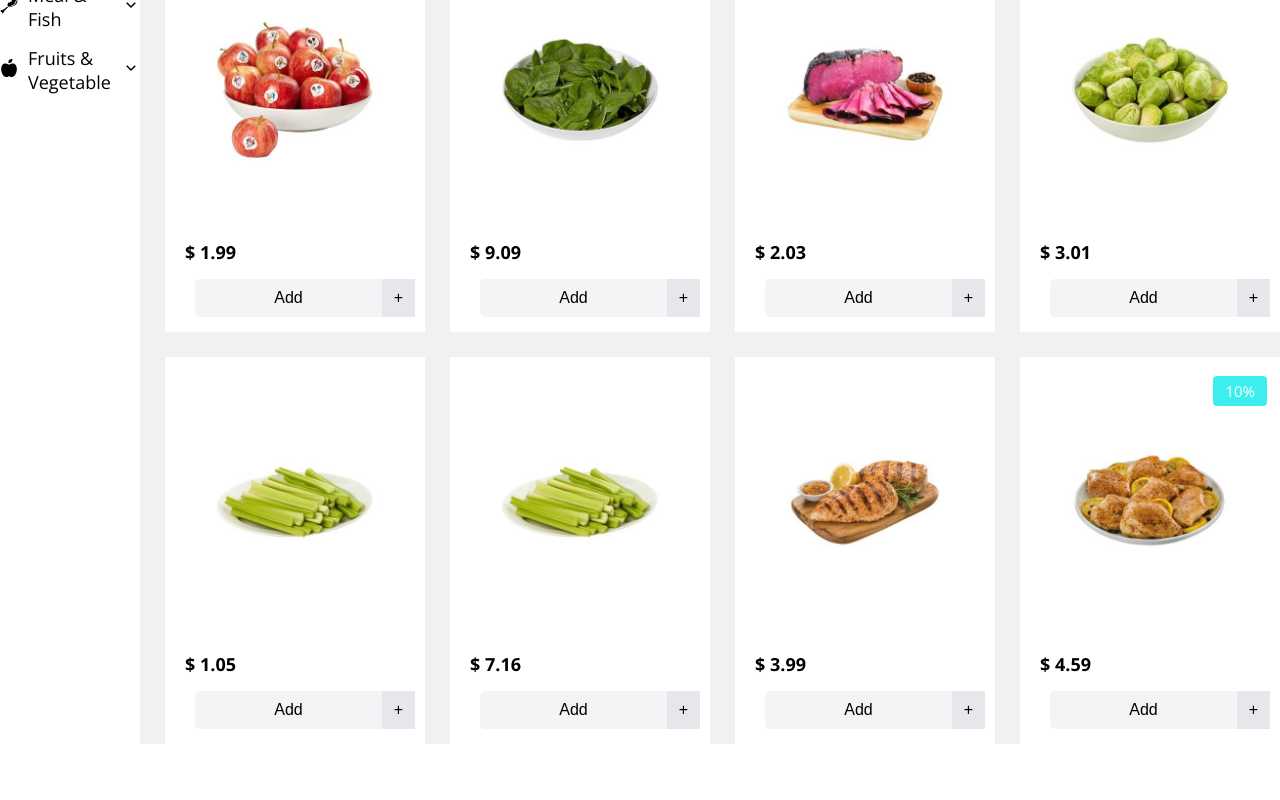
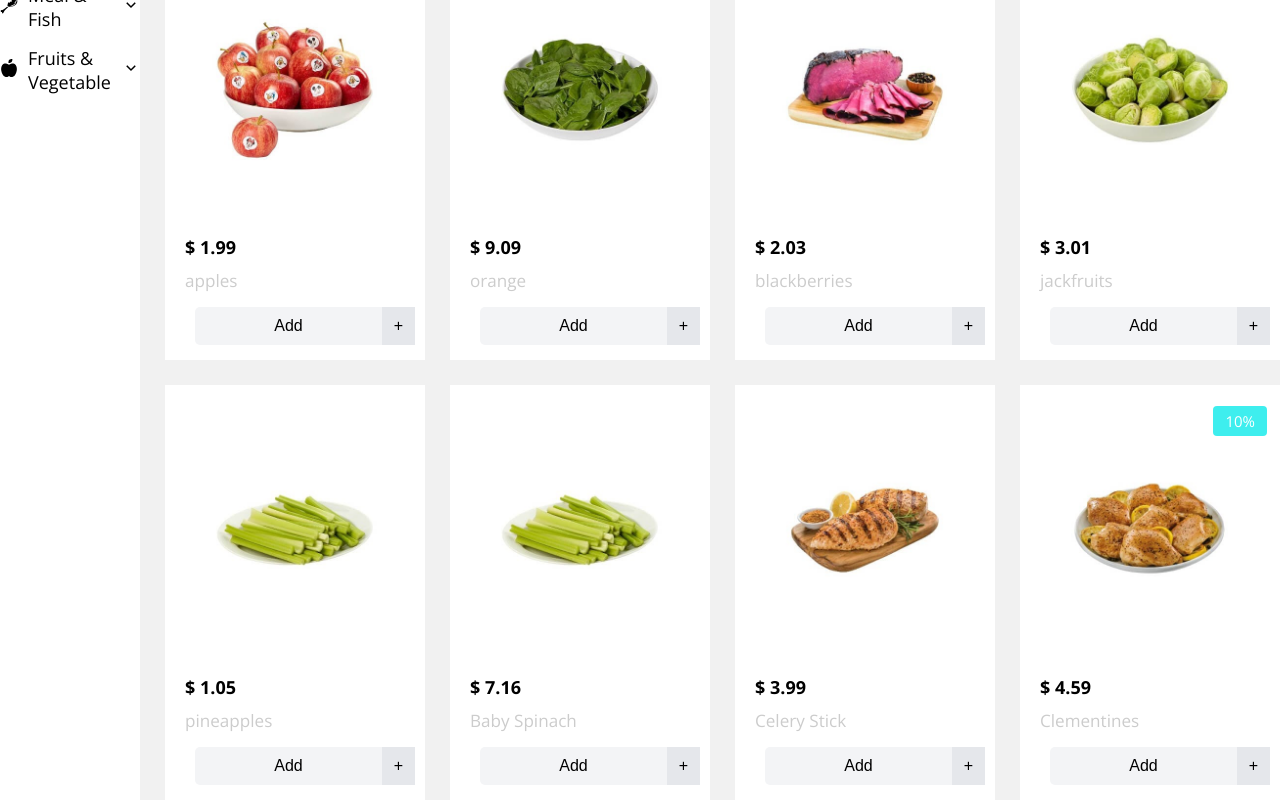
Before and after one commit to rafiurrafi/react-bootcamp, a React (Create React App) app: page / in a window 1280 px wide. Shown: the part 1155-1955 px from the top of the page. Before the commit the page ends 1899 px from the top, so only its background shows below. Built offline with nearby package versions, Linux system fonts and the light colour scheme.

Commit message:
bazar - added filter item functionality in home page

```diff
--- a/src/bazaar/bazaarApp.jsx
+++ b/src/bazaar/bazaarApp.jsx
@@ -13,6 +13,7 @@ class BazaarApp extends React.Component {
     products: [],
     carts: [],
     price: 0.0,
+    selectedCategory: [],
   };
   componentDidMount() {
     document.title = "Bazaar - Your favorite shop";
@@ -43,18 +44,28 @@ class BazaarApp extends React.Component {
     );
     this.setState({ products: updatedProducts });
   };
+  handleSelectedCategory = (category) => {
+    console.log(category);
+    this.setState({ selectedCategory: category });
+  };
 
   render() {
-    const { carts, products } = this.state;
+    const { carts, products, selectedCategory } = this.state;
+    const filteredProduct =
+      selectedCategory.length > 0
+        ? products.filter(
+            (product) => selectedCategory.indexOf(product.category) > -1
+          )
+        : products;
     return (
       <div>
         <Header />
         <Hero />
         <BannerContainer />
         <main className="home-main">
-          <MenuSidebar onFilterProducts={this.filterProducts} />
+          <MenuSidebar onSelectCategory={this.handleSelectedCategory} />
           <Colleactions
-            products={this.state.products}
+            products={filteredProduct}
             onAddItemToCart={this.addItemToCart}
             onEstimatePrice={this.estimateCartPrice}
           />
--- a/src/bazaar/components/collectionItems.jsx
+++ b/src/bazaar/components/collectionItems.jsx
@@ -8,6 +8,7 @@ const CollectionItems = (props) => {
       {offer && <small className="collections__offer">{offer}%</small>}
       <img className="collections__img" src={img} alt={name} />
       <p className="collections__price">$ {price}</p>
+      <p className="collections__name">{name}</p>
       <CardButton id={id} onAddItemToCart={props.onAddItemToCart} />
     </div>
   );
--- a/src/bazaar/components/menuSidebar.jsx
+++ b/src/bazaar/components/menuSidebar.jsx
@@ -11,6 +11,7 @@ class MenuSidebar extends React.Component {
 
   render() {
     const { menus } = this.state;
+    const { onSelectCategory } = this.props;
     return (
       <aside className="section-menu__sidebar">
         <ul className="menu__sidebar">
@@ -18,7 +19,7 @@ class MenuSidebar extends React.Component {
             <MenuSidebarItem
               key={menu._id}
               menu={menu}
-              onFilterProducts={this.props.onFilterProducts}
+              onSelectCategory={onSelectCategory}
             />
           ))}
         </ul>
--- a/src/bazaar/components/menuSidebarItem.jsx
+++ b/src/bazaar/components/menuSidebarItem.jsx
@@ -4,20 +4,18 @@ class MenuSidebarItem extends React.Component {
   state = {
     dropdown: false,
   };
-  handleDropdown = () => {
+  handleDropdown = (category) => {
     this.setState({ dropdown: !this.state.dropdown });
+    this.props.onSelectCategory(category);
   };
   render() {
-    const { menu, onFilterProducts } = this.props;
+    const { menu, onSelectCategory } = this.props;
     const { dropdown } = this.state;
     return (
       <li key={menu._id} className="menu__sidebar-item">
         <div
           style={{ cursor: "pointer" }}
-          onClick={() => {
-            this.handleDropdown();
-            onFilterProducts(menu.category);
-          }}
+          onClick={() => this.handleDropdown(menu.category)}
         >
           <span>{menu.icon}</span> <span>{menu.title}</span>
           <span>{!dropdown ? menu.opened : menu.closed}</span>
@@ -27,7 +25,7 @@ class MenuSidebarItem extends React.Component {
             <li
               key={item._id}
               className="menu__dropdownp-item"
-              onClick={() => onFilterProducts(menu.category)}
+              onClick={() => onSelectCategory(item.category)}
             >
               {item.title}
             </li>
--- a/src/bazaar/styles/collections.scss
+++ b/src/bazaar/styles/collections.scss
@@ -29,7 +29,12 @@
     margin: 2rem 0;
   }
   &__price {
-    padding: 1.5rem 0;
+    padding: 1rem 0;
     font-weight: 700;
   }
+  &__name {
+    font-size: 95%;
+    padding-bottom: 1.5rem;
+    color: #ccc;
+  }
 }
--- a/src/practise/components/dropdown/counter.jsx
+++ b/src/practise/components/dropdown/counter.jsx
@@ -7,6 +7,11 @@ const Counter = (props) => {
   const handleChange = (e) => {
     setName(e.target.value);
   };
+  const cache = {};
+  function addTwo(input) {
+    if (!cache.hasOwnProperty(input)) cache[input] = input + 2;
+    return cache[input];
+  }
   return (
     <div className="counter">
       <input value={name} onChange={handleChange} />
--- a/src/practise/components/dropdown/sidebar.jsx
+++ b/src/practise/components/dropdown/sidebar.jsx
@@ -1,7 +1,7 @@
 import React from "react";
 import { Link } from "react-router-dom";
 import * as FaIcon from "react-icons/fa";
-import * as AiIcon from "react-icons/ai";
+// import * as AiIcon from "react-icons/ai";
 
 const Sidebar = (props) => {
   return (
```
